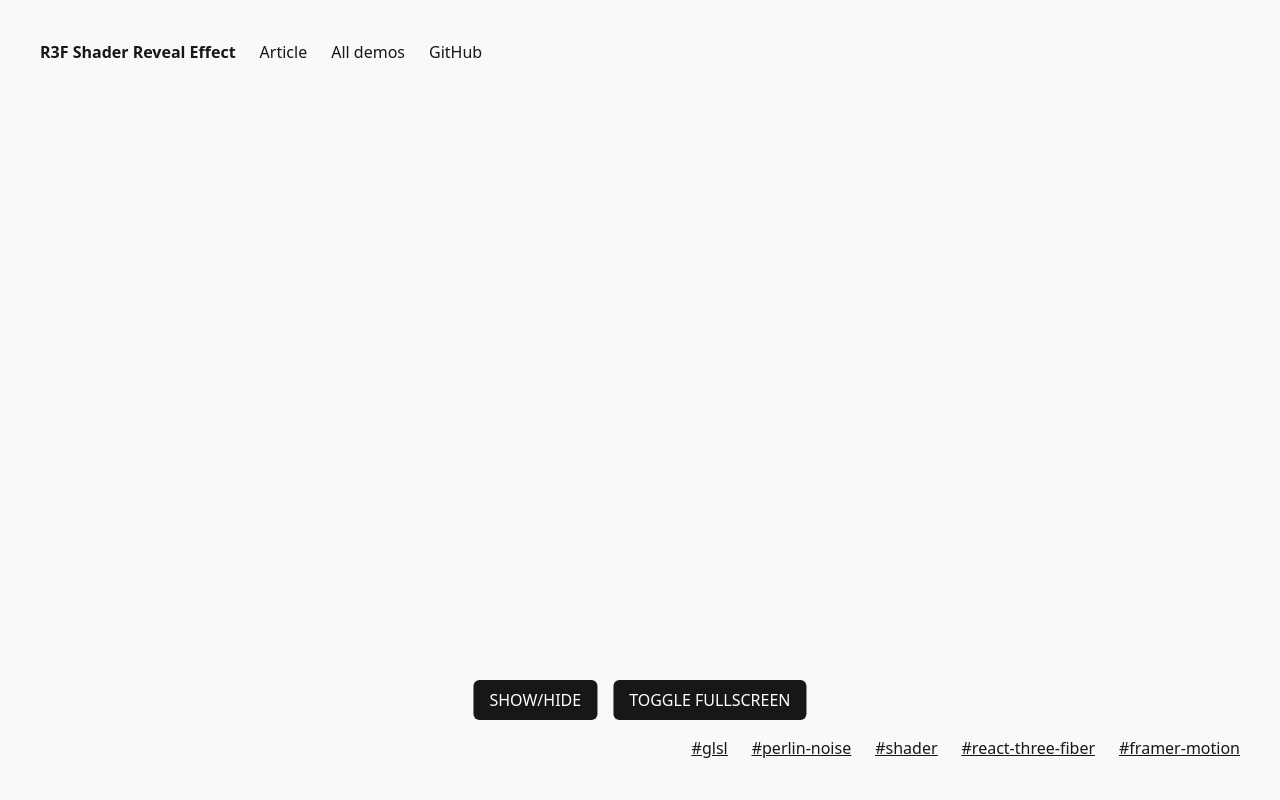
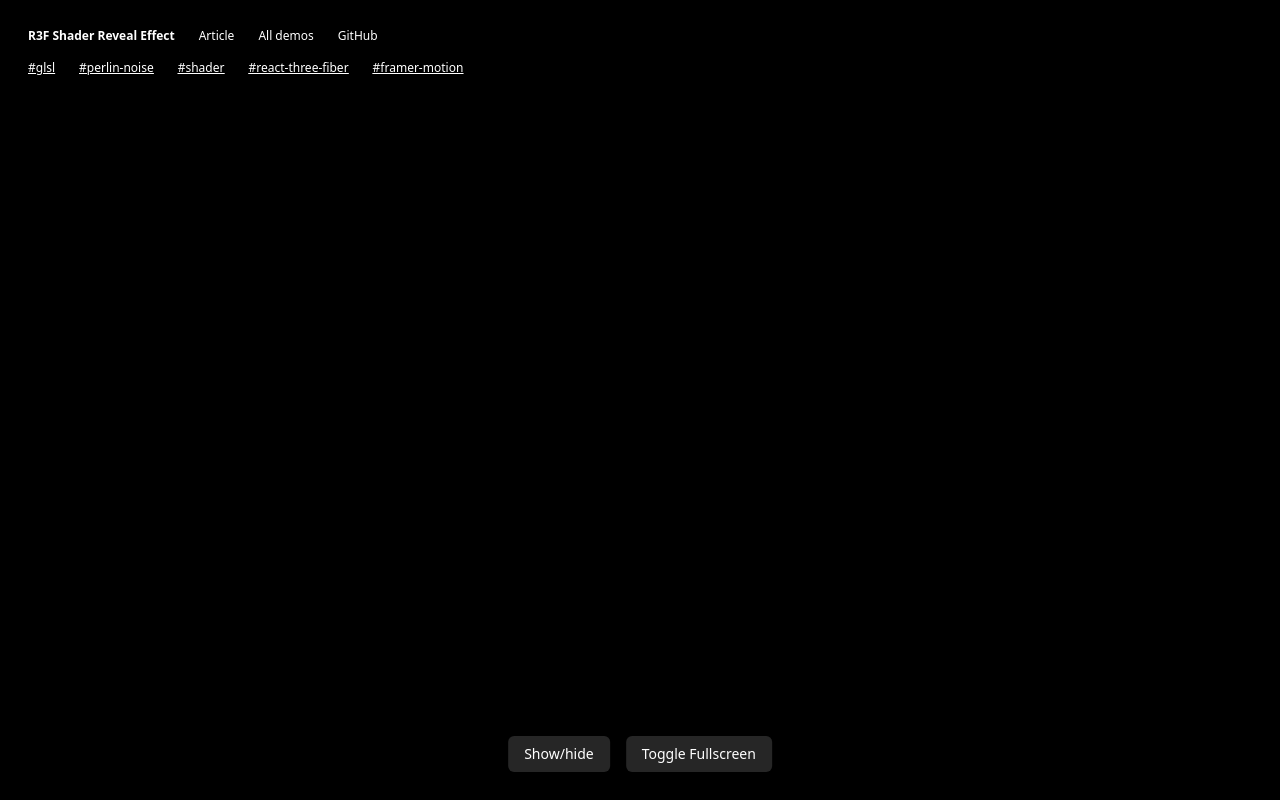
Before and after one commit to auxe-os/r3f-image-reveal-effect, a React (Vite) app: page / in a window 1280 px wide. Built offline with nearby package versions, Linux system fonts and the light colour scheme.

Commit message:
Styles Update

```diff
--- a/index.html
+++ b/index.html
@@ -6,9 +6,11 @@
     <meta name="author" content="Codrops" />
     <link rel="shortcut icon" href="./public/favicon.ico" />
     <title>Image Reveal Effect with R3F & GLSL | Demo | Codrops</title>
+    <!--script src="//tympanus.net/codrops/adpacks/analytics.js"></script-->
   </head>
   <body>
     <div id="root"></div>
     <script type="module" src="/src/main.jsx"></script>
+    <!--script src="https://tympanus.net/codrops/adpacks/cda_sponsor.js"></script-->
   </body>
 </html>
--- a/src/App.jsx
+++ b/src/App.jsx
@@ -24,11 +24,11 @@ function App() {
 
   return (
     <>
-      <Canvas
+      <Canvas className="z-10"
         style={{
           width: "100vw",
           height: "100vh",
-          backgroundColor: "#F9FAF7",
+          backgroundColor: "#000"
         }}
       >
         <RevealImage
@@ -37,19 +37,18 @@ function App() {
           isFullScreen={isFullScreen}
         />
       </Canvas>
-
-      <div className="flex items-center gap-4 absolute z-50 bottom-20 max-sm:bottom-44 left-1/2 -translate-x-1/2 text-nowrap">
+      <div className="z-30 flex items-center gap-4 absolute z-50 bottom-7 max-sm:bottom-44 left-1/2 -translate-x-1/2 text-nowrap">
         <button
           onClick={handleReveal}
-          className="px-4 py-2 bg-neutral-900 text-white rounded-md"
+          className="px-4 py-2 bg-neutral-800 text-white text-sm rounded-md"
         >
-          SHOW/HIDE
+          Show/hide
         </button>
         <button
           onClick={handleFullScreen}
-          className="px-4 py-2 bg-neutral-900 text-white rounded-md"
+          className="px-4 py-2 bg-neutral-800 text-white text-sm rounded-md"
         >
-          TOGGLE FULLSCREEN
+          Toggle Fullscreen
         </button>
       </div>
 
--- a/src/components/CodropsOverlay.jsx
+++ b/src/components/CodropsOverlay.jsx
@@ -1,20 +1,21 @@
 const CodropsOverlay = () => {
   return (
-    <div className="fixed top-0 left-0 size-full flex flex-col justify-between p-10 text-neutral-900">
+    <div className="fixed top-0 left-0 w-full flex flex-col justify-between p-7 text-white text-xs z-30">
+      <div className="flex flex-col w-full gap-4 max-sm:gap-2">
         <div className="flex w-full gap-6 max-sm:gap-3 max-sm:text-sm items-center">
           <h1 className="font-semibold">R3F Shader Reveal Effect</h1>
-        <a target="_blank" href="https://tympanus.net/codrops/?p=">
+          <a target="_blank" href="https://tympanus.net/codrops/?p=83030">
             Article
           </a>
           <a target="_blank" href="https://tympanus.net/codrops/demos/">
             All demos
           </a>
-        <a target="_blank" href="https://github.com/codrops/">
+          <a target="_blank" href="https://github.com/colindmg/r3f-image-reveal-effect">
             GitHub
           </a>
         </div>
 
-      <nav className="flex items-center w-full justify-end gap-6 max-sm:gap-1 max-sm:flex-col max-sm:items-start max-sm:text-sm underline">
+        <nav className="flex items-center w-full gap-6 max-sm:gap-1 max-sm:flex-col max-sm:items-start max-sm:text-sm underline">
           <a target="_blank" href="https://tympanus.net/codrops/demos/?tag=glsl">
             #glsl
           </a>
@@ -44,6 +45,7 @@ const CodropsOverlay = () => {
           </a>
         </nav>
       </div>
+    </div>
   );
 };
 
```
Also changed, not shown: public/img/texture.webp (deleted), public/img/textureupscaled.webp. Lines whose indentation alone changed are shown as unchanged.
